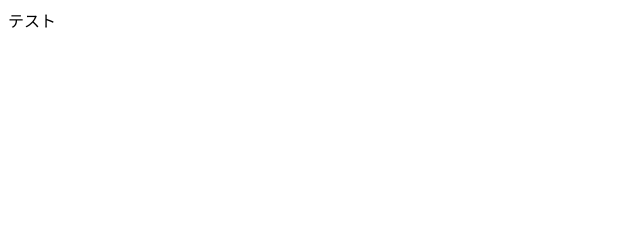
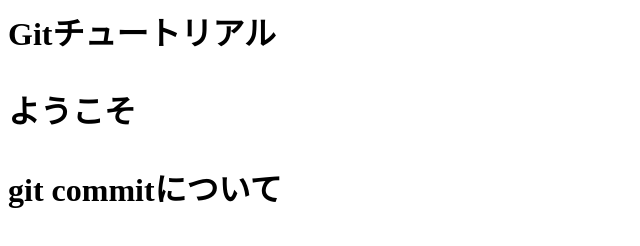
Before and after one commit to sice11/Work_Samurai, a plain HTML site: page index.html in a window 1280 px wide. Shown: the whole page, without its empty margins (0-640 px from the left). Drawn offline with Linux system fonts and the light colour scheme.

Commit message:
branch1に追加

```diff
--- a/index.html
+++ b/index.html
@@ -1 +1,3 @@
-テスト
+<h1>Gitチュートリアル<h1>
+<p>ようこそ<p>
+<p>git commitについて<p>
```
Also changed, not shown: 1 other file.
